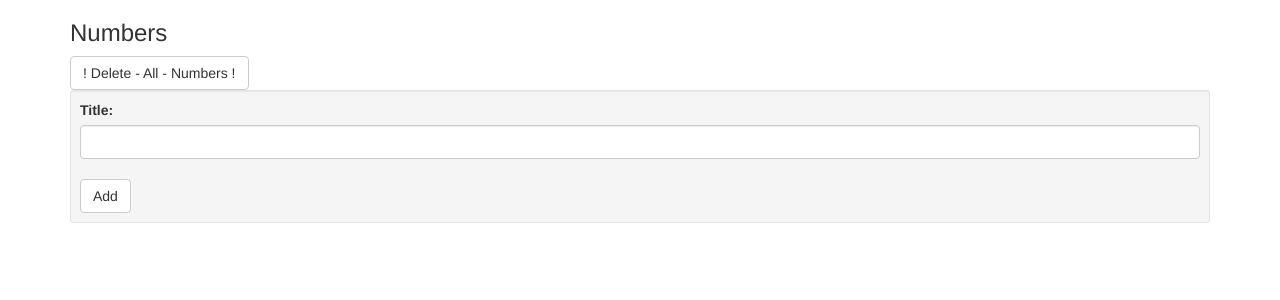
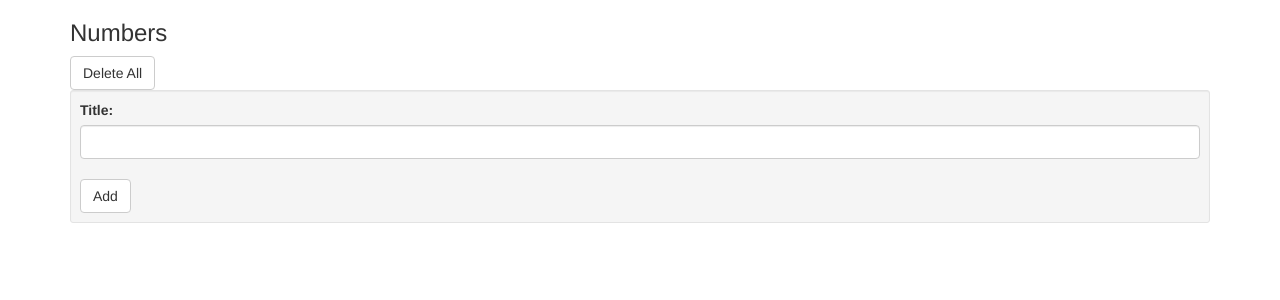
Before and after one commit to aaltenbernd/crdt, a Django app: page / in a window 1280 px wide. Shown: the top 300 px of the page. Run offline with Django 3.2, Linux system fonts and the light colour scheme; data that the repository does not hold is empty; some libraries are stand-ins or nearby versions.

Commit message:
delete all button

```diff
--- a/crdt/templates/index.html
+++ b/crdt/templates/index.html
@@ -20,9 +20,9 @@
         </div>
         <div class="row">
             <div class="col-xs-12">
-                <a href="{% url 'delete' %}?id={{ number.id }}"
+                <a href="{% url 'delete_all' %}"
                         <button class="btn btn-default" type="submit" value="Submit">
-                            ! Delete - All - Numbers !
+                            Delete All
                         </button>
                 </a></br>
                 <form action="{% url 'index' %}" method="post">
```
